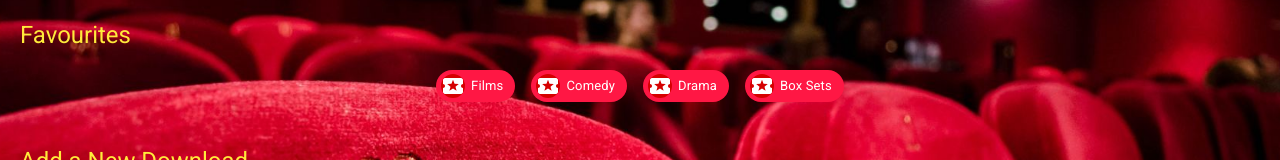
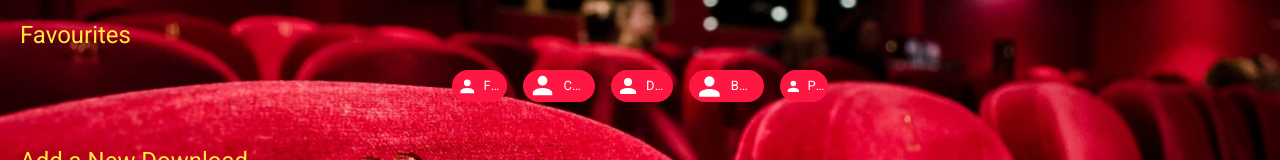
Before and after one commit to kuehnert/bbcloader, a React (Create React App) app in the folder frontend/: page / in a window 1280 px wide. Shown: the part 313-473 px from the top of the page. Built offline with nearby package versions, Linux system fonts and the light colour scheme; no server answers.

Commit message:
add plex link

```diff
--- a/frontend/src/components/FavLinks.jsx
+++ b/frontend/src/components/FavLinks.jsx
@@ -1,7 +1,8 @@
 import React from 'react';
 import { Chip, Avatar } from '@material-ui/core';
 import { makeStyles } from '@material-ui/styles';
-import { LocalPlay } from '@material-ui/icons'
+import Icon from '@mdi/react'
+import { mdiAccount } from '@mdi/js'
 
 const useStyles = makeStyles(theme => ({
   root: {
@@ -14,17 +15,19 @@ const useStyles = makeStyles(theme => ({
   },
 }));
 
-const onClick = (url) => window.open(url, '_blank', 'location=0');
+// const onClick = (url) => window.open(url, '_blank', 'location=0');
+const onClick = (url) => window.open(url, 'new', 'location=0');
 
 const links = [
-  { name: 'Films', url: 'https://www.bbc.co.uk/iplayer/categories/films/most-recent' },
-  { name: 'Comedy', url: 'https://www.bbc.co.uk/iplayer/categories/comedy/most-recent' },
-  { name: 'Drama', url: 'https://www.bbc.co.uk/iplayer/categories/drama-and-soaps/most-recent' },
-  { name: 'Box Sets', url: 'https://www.bbc.co.uk/iplayer/group/p05pn9jr' },
+  { name: 'Films', url: 'https://www.bbc.co.uk/iplayer/categories/films/most-recent', icon: 'mdi mdi-film' },
+  { name: 'Comedy', url: 'https://www.bbc.co.uk/iplayer/categories/comedy/most-recent', icon: 'mdi mdi-film' },
+  { name: 'Drama', url: 'https://www.bbc.co.uk/iplayer/categories/drama-and-soaps/most-recent', icon: 'mdi mdi-film' },
+  { name: 'Box Sets', url: 'https://www.bbc.co.uk/iplayer/group/p05pn9jr', icon: 'mdi mdi-film' },
+  { name: 'Plex', url: 'https://app.plex.tv/', icon: 'mdi mdi-film' },
 ];
 
 const makeChips = (className) => {
-  return links.map(link => <Chip key={link.name} label={link.name} onClick={() => onClick(link.url)} className={className} color="secondary" avatar={<Avatar><LocalPlay /></Avatar>} />);
+  return links.map(link => <Chip key={link.name} label={link.name} onClick={() => onClick(link.url)} className={className} color="secondary" icon={<Icon path={mdiAccount}/>} />);
 };
 
 const FavLinks = () => {
```
Also changed, not shown: frontend/package.json (+8 -6 lines), 1 other file (tests, documents, lock files or other folders).
